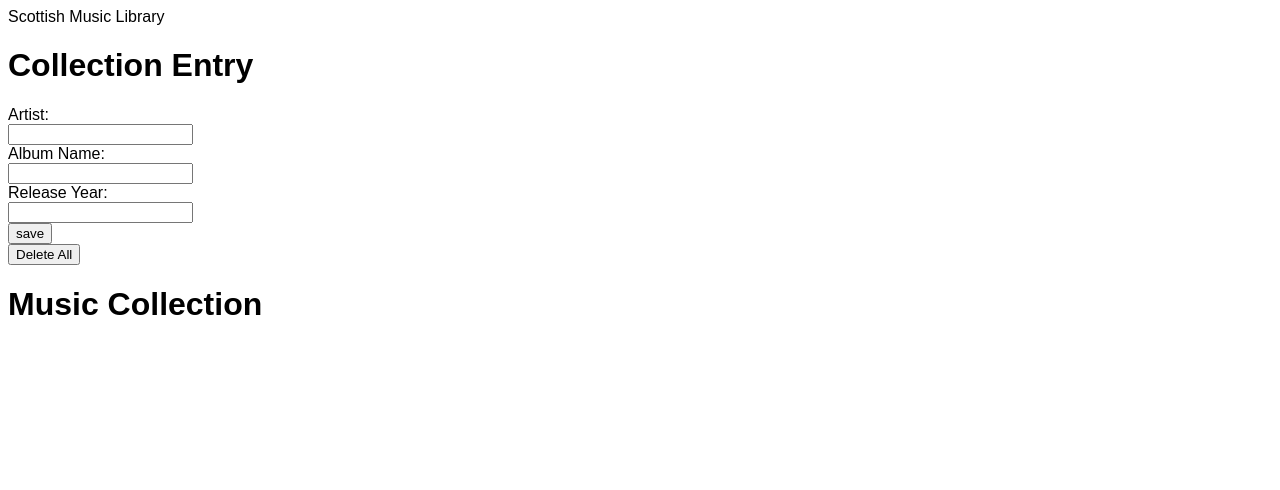
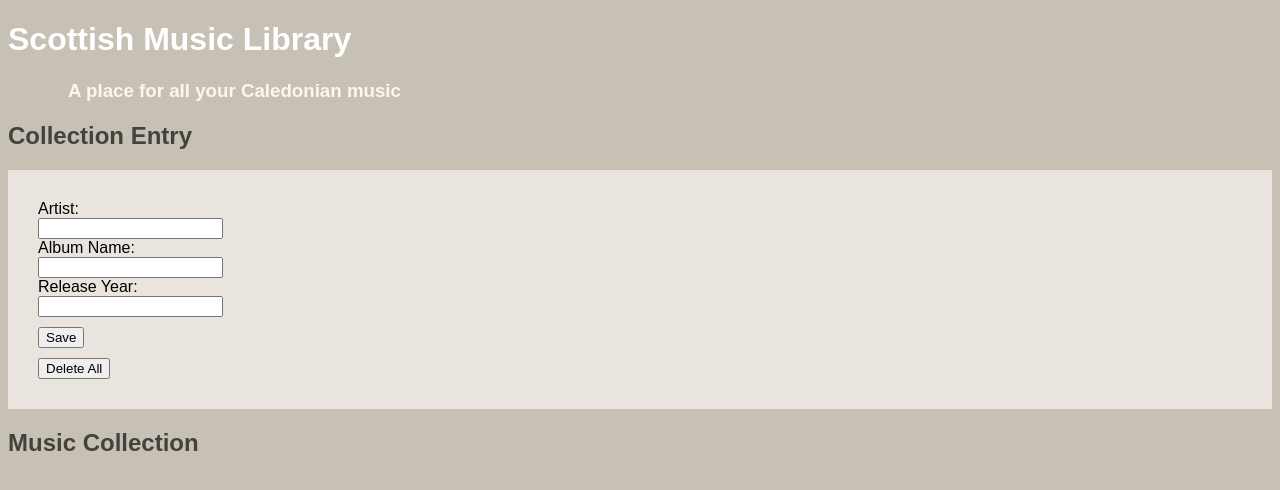
Before and after one commit to kathleenedie/week_6_weekend_homework, a plain HTML site: page index.html in a window 1280 px wide. Drawn offline with Linux system fonts and the light colour scheme.

Commit message:
completed mvp with basic css

```diff
--- a/css/main.css
+++ b/css/main.css
@@ -1,3 +1,31 @@
 body {
     font-family: Arial, Helvetica, sans-serif;
+    background-color: rgb(199, 192, 181);
 }
+
+header {
+    color: white;
+}
+
+h2 {
+    color: rgb(68, 66, 61);
+}
+
+h3 {
+    color: rgb(252, 246, 238);
+    padding-left: 60px;
+}
+
+.form-set {
+    background-color: rgb(233, 229, 222);
+    padding: 30px;
+}
+
+#submit-button, #delete-all {
+    margin: 10px 10px 0px 0px;
+}
+
+#music-list {
+    color: rgb(68, 59, 45);
+    background-color: rgb(233, 229, 222);
+}
--- a/index.html
+++ b/index.html
@@ -9,10 +9,14 @@
     <script src="js/app.js"></script>
 </head>
 <body>
-   <header>Scottish Music Library</header>
+   <header>
+       <h1>Scottish Music Library</h1>
+       <h3>A place for all your Caledonian music</h3>
+    </header>
 
-   <h1>Collection Entry</h1>
+   <h2>Collection Entry</h2>
 
+   <div class="form-set">
    <form id="input-form">
     <label for="artist">Artist:</label><br>
     <input type="text" id="artist" name="artist"><br>
@@ -21,13 +25,15 @@
     <label for="year">Release Year:</label><br>
     <input type="number" id="year" name="year"><br>
 
+    <input id="submit-button" type="submit" value="Save"/>
 
-    <input type="submit" value="save"/>
   </form>
 
   <button id="delete-all">Delete All</button>
 
-   <h1>Music Collection</h1>
+  </div>
+
+   <h2>Music Collection</h2>
    <ul id="music-list"></ul>
 </body>
 </html>
```
